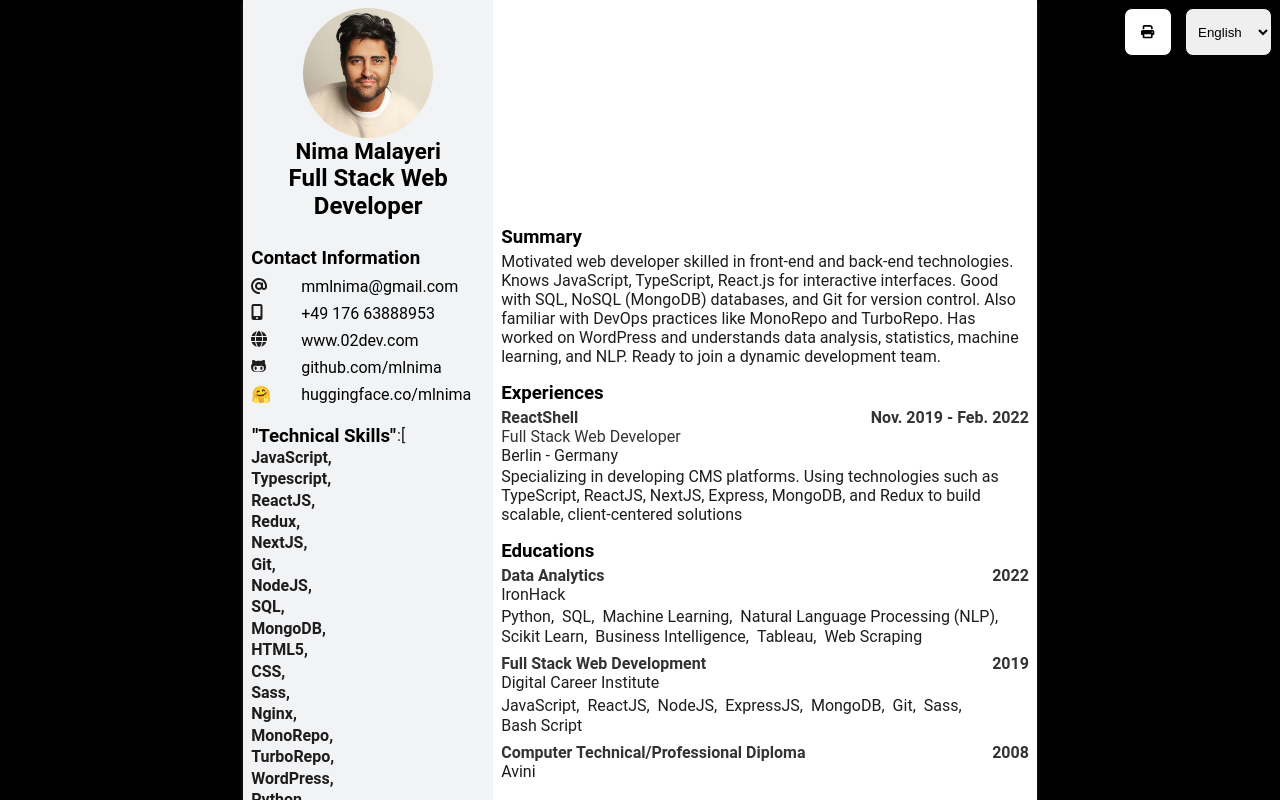
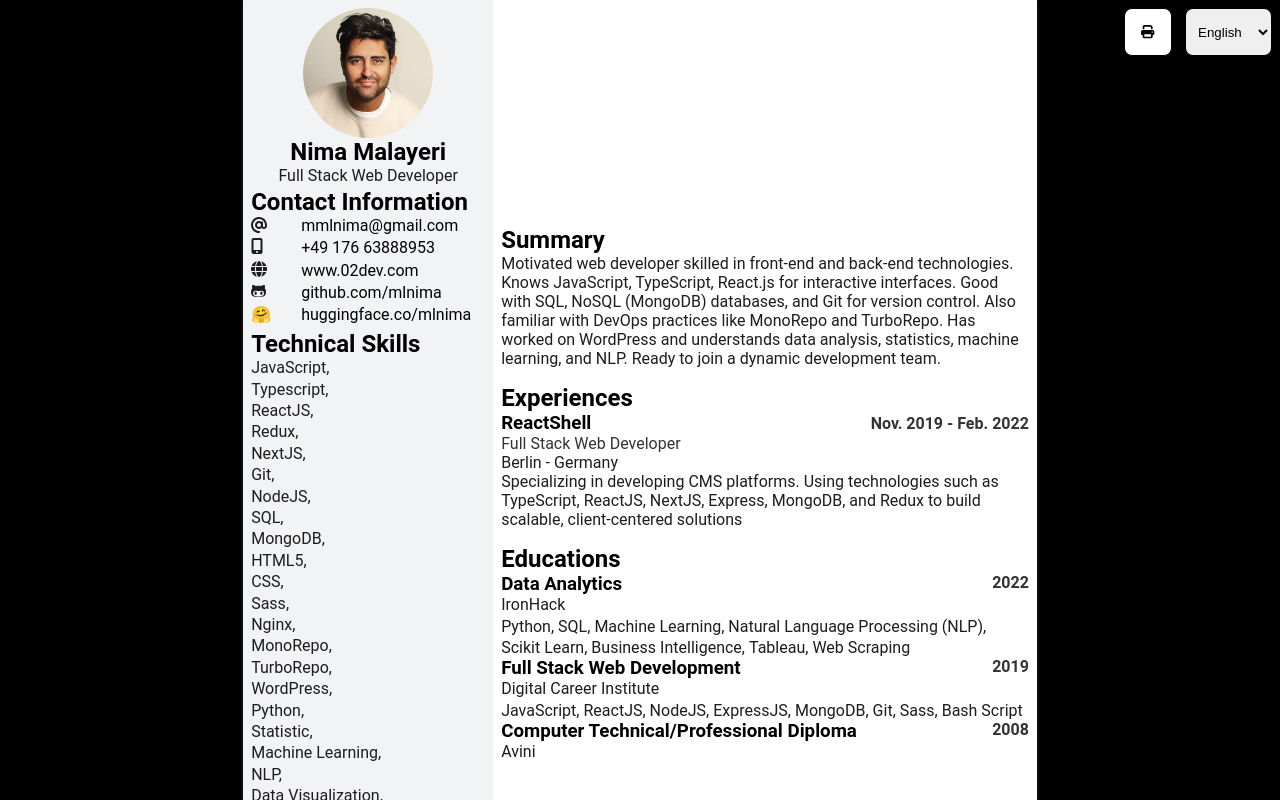
Before and after one commit to mlnima/resume, a React (Create React App) app: page / in a window 1280 px wide. Shown: the top 800 px of the page. Built offline with nearby package versions, Linux system fonts and the light colour scheme.

Commit message:
info/style update

```diff
--- a/src/App.tsx
+++ b/src/App.tsx
@@ -47,8 +47,10 @@ const AppContainer = styled.div`
     grid-template-columns: 250px 1fr;
     grid-template-areas: 'sidebar mainContent' 'sidebar mainContent';
     flex-direction: row;
-    width: 210mm !important;
-    height: 297mm !important;
+    //width: 210mm !important;
+    //height: 297mm !important;
+    width: 215.9mm !important;
+    height: 279.4mm !important;
     .gap{
       display: flex;
       min-height: 174px !important;
--- a/src/components/Educations.tsx
+++ b/src/components/Educations.tsx
@@ -3,6 +3,7 @@ import React from 'react';
 import styled from 'styled-components';
 import { FontAwesomeIcon } from '@fortawesome/react-fontawesome'
 import {faUserGraduate} from "@fortawesome/free-solid-svg-icons";
+import {SectionSubTitle, SectionTitle} from "./general/CommonStyledComponents";
 
 interface Education {
     title: string;
@@ -16,18 +17,11 @@ interface EducationsProps {
     educationsTitle: string;
 }
 
-const EducationsContainer = styled.div`
-  margin: 1rem 0;
-`;
-
-const EducationsTitle = styled.h3`
-  margin: 0.25rem 0;
+const Style = styled.div`
 
 `;
 
-const EducationItem = styled.div`
-  margin-bottom: .5rem;
-`;
+
 
 const EducationHeader = styled.div`
   display: flex;
@@ -35,9 +29,7 @@ const EducationHeader = styled.div`
   font-weight: bold;
 `;
 
-const EducationTitle = styled.span`
-  color: var(--web-mode-tertiary-text-color);
-`;
+
 
 const EducationDuration = styled.span`
   color: var(--web-mode-tertiary-text-color);
@@ -54,7 +46,7 @@ const EducationFields = styled.div`
   justify-content: flex-start;
   align-items: center;
   flex-wrap: wrap;
-  gap: .1rem .5rem ;
+  gap: .1rem .25rem ;
 `;
 
 const EducationField = styled.div`
@@ -66,23 +58,23 @@ const EducationField = styled.div`
 
 const Educations: React.FC<EducationsProps> = ({ educations,educationsTitle }) => {
     return (
-        <EducationsContainer>
-            <EducationsTitle>{educationsTitle} </EducationsTitle>
+        <Style>
+            <SectionTitle>{educationsTitle} </SectionTitle>
             {educations.map((education, index) => (
-                <EducationItem key={index}>
+                <div key={education.title}>
                     <EducationHeader>
-                        <EducationTitle>{education.title}</EducationTitle>
+                        <SectionSubTitle>{education.title}</SectionSubTitle>
                         <EducationDuration>{education.duration}</EducationDuration>
                     </EducationHeader>
                     <EducationLocation>{education.location}</EducationLocation>
                     <EducationFields>
                         {education.fields.map((field, fieldIndex) => (
-                            <EducationField key={fieldIndex}>{field}</EducationField>
+                            <EducationField key={fieldIndex}> {field}</EducationField>
                         ))}
                     </EducationFields>
-                </EducationItem>
+                </div>
             ))}
-        </EducationsContainer>
+        </Style>
     );
 };
 
--- a/src/components/Experiences.tsx
+++ b/src/components/Experiences.tsx
@@ -3,6 +3,7 @@ import React from 'react';
 import styled from 'styled-components';
 import { FontAwesomeIcon } from '@fortawesome/react-fontawesome'
 import {faBriefcase} from "@fortawesome/free-solid-svg-icons";
+import {SectionSubTitle, SectionText, SectionTitle} from "./general/CommonStyledComponents";
 
 interface Experience {
     title: string;
@@ -22,10 +23,7 @@ const ExperiencesContainer = styled.div`
   margin: 1rem 0;
 `;
 
-const ExperiencesTitle = styled.h3`
-  margin: 0 0 0.25rem 0;
-  padding: 0;
-`;
+
 
 const ExperienceItem = styled.div`
   margin-bottom: .5rem;
@@ -63,17 +61,17 @@ const ExperienceDescription = styled.div`
 const Experiences: React.FC<ExperiencesProps> = ({ experiences,experiencesTitle }) => {
     return (
         <ExperiencesContainer>
-            <ExperiencesTitle>{experiencesTitle}</ExperiencesTitle>
+            <SectionTitle>{experiencesTitle}</SectionTitle>
             {experiences.map((experience, index) => (
                 <ExperienceItem key={index}>
                     <ExperienceHeader>
-                        <CompanyName>{experience.companyName}</CompanyName>
+                        <SectionSubTitle>{experience.companyName}</SectionSubTitle>
                         <ExperienceDuration>{experience.duration}</ExperienceDuration>
                         <ExperienceTitle>{experience.title}</ExperienceTitle>
 
                     </ExperienceHeader>
                     <ExperienceLocation>{experience.location}</ExperienceLocation>
-                    <ExperienceDescription>{experience.description}</ExperienceDescription>
+                    <SectionText>{experience.description}</SectionText>
                 </ExperienceItem>
             ))}
         </ExperiencesContainer>
--- a/src/components/Header.tsx
+++ b/src/components/Header.tsx
@@ -2,6 +2,7 @@ import React from 'react';
 import styled from 'styled-components';
 import dictionary from '../asset/data/dictionary.json'
 import {activeLangTypes} from "../tsTypes";
+import {Name, SectionText, SectionTitle} from "./general/CommonStyledComponents";
 
 interface HeaderProps {
     activeLang: activeLangTypes
@@ -18,21 +19,12 @@ const HeaderContainer = styled.div`
   text-align: center;
 `;
 
-const Name = styled.h1`
-  font-size: 1.4rem;
-  margin: 0;
-`;
-
-const JobTitle = styled.h2`
-  margin: 0;
-
-`;
 
 const Header: React.FC<HeaderProps> = ({  activeLang }) => {
     return (
         <HeaderContainer>
             <Name>{dictionary.Name}</Name>
-            <JobTitle>{dictionary.JobTitle[activeLang]}</JobTitle>
+            <SectionText>{dictionary.JobTitle[activeLang]}</SectionText>
         </HeaderContainer>
     );
 };
--- a/src/components/Info.tsx
+++ b/src/components/Info.tsx
@@ -6,6 +6,7 @@ import {activeLangTypes} from "../tsTypes";
 import dictionary from '../asset/data/dictionary.json'
 import {faAddressCard, faAt, faGlobe, faMobileScreenButton} from "@fortawesome/free-solid-svg-icons";
 import {faGithubAlt} from "@fortawesome/free-brands-svg-icons"
+import {SectionTitle} from "./general/CommonStyledComponents";
 
 interface InfoProps {
     email: string;
@@ -17,19 +18,15 @@ interface InfoProps {
 
 const InfoContainer = styled.div`
   width: 100%;
-  margin: .5rem;
+  margin: .2rem;
   display: flex;
   flex-direction: column;
-`;
-
-const InfoTitle = styled.h3`
-  margin-bottom: 0.5rem;
 `;
 
 const InfoItem = styled.div`
   display: grid;
   grid-template-columns: 50px 1fr;
-  margin-bottom: 0.5rem;
+  margin-bottom: 0.2rem;
 `;
 
 const InfoIcon = styled.span`
@@ -45,7 +42,7 @@ const InfoLink = styled.a`
 const Info: React.FC<InfoProps> = ({ email, mobile,contactInformationTitle,activeLang }) => {
     return (
         <InfoContainer>
-            <InfoTitle>{contactInformationTitle}</InfoTitle>
+            <SectionTitle>{contactInformationTitle}</SectionTitle>
             <InfoItem>
                 <InfoIcon>
                     <FontAwesomeIcon icon={faAt} />
--- a/src/components/Languages.tsx
+++ b/src/components/Languages.tsx
@@ -6,10 +6,10 @@ import {faEarthEurope} from "@fortawesome/free-solid-svg-icons";
 import languages from '../asset/data/languages.json'
 import {activeLangTypes} from "../tsTypes";
 import dictionary from '../asset/data/dictionary.json'
+import {SectionTitle} from "./general/CommonStyledComponents";
 interface Language {
     languageName: string;
     level: string;
-
 }
 
 interface LanguagesProps {
@@ -23,10 +23,7 @@ const LanguagesContainer = styled.div`
 
 `;
 
-const LanguagesTitle = styled.h3`
-  margin-bottom: 0.5rem;
 
-`;
 
 const LanguageItem = styled.div`
   display: flex;
@@ -43,7 +40,7 @@ const LanguageLevel = styled.span``;
 const Languages: React.FC<LanguagesProps> = ({ languagesTitle }) => {
     return (
         <LanguagesContainer>
-            <LanguagesTitle>{languagesTitle}</LanguagesTitle>
+            <SectionTitle>{languagesTitle}</SectionTitle>
             {languages.map((language, index) => (
                 <LanguageItem key={index}>
                     <LanguageName>{language.languageName}</LanguageName>
--- a/src/components/ProfileImage.tsx
+++ b/src/components/ProfileImage.tsx
@@ -40,6 +40,7 @@ const MaximizedImg = styled.img`
   margin: .5rem;
   max-width: 768px;
   object-fit: cover;
+
 `;
 
 
--- a/src/components/Summary.tsx
+++ b/src/components/Summary.tsx
@@ -2,6 +2,7 @@ import {FC} from "react";
 import styled from "styled-components";
 import dictionary from '../asset/data/dictionary.json'
 import {activeLangTypes} from "../tsTypes";
+import {SectionText, SectionTitle} from "./general/CommonStyledComponents";
 
 const Style = styled.div`
   margin: 1rem 0;
@@ -18,8 +19,10 @@ interface PropTypes {
 const Summary: FC<PropTypes> = ({activeLang}) => {
     return (
         <Style>
-            <h3>{dictionary.Summary[activeLang]}</h3>
-            {dictionary.SummaryData[activeLang]}
+            <SectionTitle>{dictionary.Summary[activeLang]}</SectionTitle>
+            <SectionText>
+                {dictionary.SummaryData[activeLang]}
+            </SectionText>
         </Style>
     )
 };
--- a/src/components/Technologies.tsx
+++ b/src/components/Technologies.tsx
@@ -6,6 +6,7 @@ import {faHammer} from "@fortawesome/free-solid-svg-icons";
 import technologies from '../asset/data/technologies.json'
 import {activeLangTypes} from "../tsTypes";
 import dictionary from '../asset/data/dictionary.json'
+import {SectionTitle} from "./general/CommonStyledComponents";
 interface TechnologiesProps {
     technicalSkillsTitle:string
     activeLang: activeLangTypes
@@ -13,27 +14,12 @@ interface TechnologiesProps {
 
 const TechnologiesContainer = styled.div`
   width: 100%;
-  margin: .25rem;
-`;
-
-const TechnologiesTitle = styled.div`
-  display: flex;
-  align-items: center;
-
-
-  span{
-    font-size: 1rem;
-  }
-  h3{
-    margin:1px;
-  }
 `;
 
 const TechnologyItem = styled.div`
   display: flex;
   justify-content: space-between;
   margin-bottom: 0.15rem;
-  font-weight: bold;
 `;
 
 const TechnologyName = styled.span``;
@@ -42,19 +28,14 @@ const Technologies: React.FC<TechnologiesProps> = ({ technicalSkillsTitle,active
     console.log(`technologies=> `,technologies)
     return (
         <TechnologiesContainer>
-            <TechnologiesTitle><h3>"{technicalSkillsTitle}"</h3>  <span> :[</span></TechnologiesTitle>
-            {/*[*/}
-            {/*{technologies.map((tech, index) => (*/}
-            {/*    <span key={index} className="technology">{tech}{index !== technologies.length - 1 ? ', ' : ''}</span>*/}
-            {/*))}*/}
-            {/*]*/}
-
+            <SectionTitle>
+                {technicalSkillsTitle}
+            </SectionTitle>
             {technologies.map((technology, index) => (
                 <TechnologyItem key={index}>
                     <TechnologyName>{technology}{index !== technologies.length - 1 ? ', ' : ''}</TechnologyName>
                 </TechnologyItem>
             ))}
-            ]
         </TechnologiesContainer>
     );
 };
--- /dev/null
+++ b/src/components/general/CommonStyledComponents.ts
@@ -0,0 +1,25 @@
+import styled from 'styled-components';
+
+
+
+
+export const Name = styled.h1`
+
+     margin: 0;
+`;
+
+export const SectionTitle = styled.h2`
+  margin: 0;
+  display: flex;
+  align-items: center;
+`;
+
+export const SectionSubTitle = styled.h3`
+  margin: 0;
+  display: flex;
+  align-items: center;
+`;
+
+export const SectionText = styled.p`
+  margin: 0;
+`;
```
